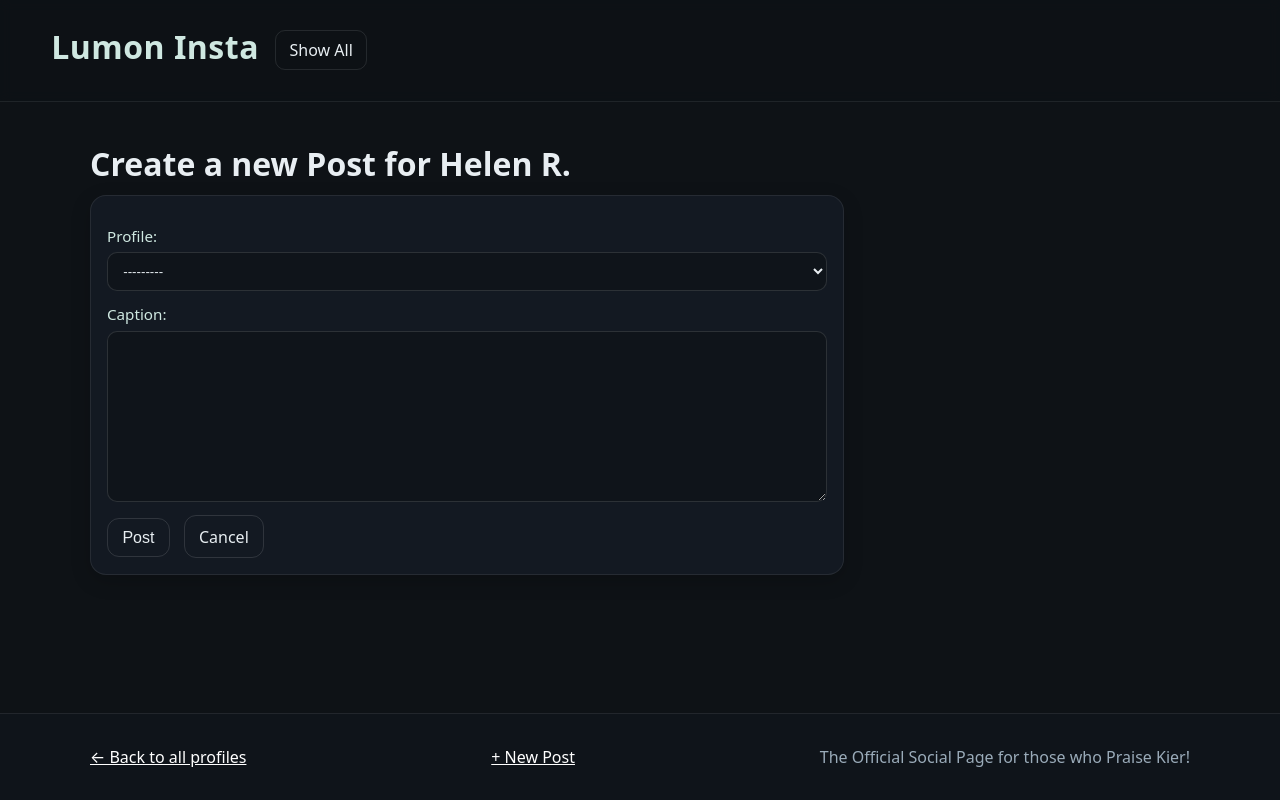
After one commit to miajolie/cs412, a Django app: page /mini_insta/profile/1/create_post in a window 1280 px wide. The commit adds this page. Run offline with Django 5.2, Linux system fonts and the light colour scheme; data comes from the database, SQL or seed files in the repository.

Commit message:
done yayay just need to check if post properly created but form is displaying well

```diff
--- /dev/null
+++ b/mini_insta/forms.py
@@ -0,0 +1,13 @@
+# mini_insta/forms.py
+# define the forms that we use for create/update/delete operations
+
+from django import forms
+from .models import *
+
+class CreatePostForm(forms.ModelForm):
+    '''a form to add a post to the database '''
+
+    class Meta:
+        '''associate this form with a model from our database'''
+        model= Post
+        fields = ['profile', 'caption']
--- a/mini_insta/templates/mini_insta/base.html
+++ b/mini_insta/templates/mini_insta/base.html
@@ -31,8 +31,20 @@
 
     </body>
     <footer class="site-footer">
-        <a class="footer-link"href="{% url 'show_all_profiles' %}">Back to all profiles</a>
-        The Offical Social Page for those who Praise Kier!
+        <div class="site-footer-inner">
+            <a class="footer-link" href="{% url 'show_all_profiles' %}">← Back to all profiles</a>
+
+                {# Show the Create Post button only when we know which profile to post to #}
+                {% if profile %}
+                    <a class="footer-link" href="{% url 'create_post' profile.pk %}">+ New Post</a>
+                {% elif post %}
+                    {# On a post page, derive the profile from the post #}
+                    <a class="footer-link" href="{% url 'create_post' post.profile.pk %}">+ New Post</a>
+                {% endif %}
+
+                <span class="footer-tagline">The Official Social Page for those who Praise Kier!</span>
+
+        </div>
     </footer>
 
 </html>
--- /dev/null
+++ b/mini_insta/templates/mini_insta/create_post_form.html
@@ -0,0 +1,18 @@
+{% extends 'mini_insta/base.html' %}
+
+{% block content %}
+<main class="post-page">
+    <h1>Create a new Post for {{ profile.display_name}}</h1>
+
+    <form method="POST" action="{% url 'create_post' profile.pk %}">
+    {% csrf_token %}
+
+    {{ form.as_p }}
+
+    <button type="submit" class="btn">Post</button>
+    <a class="btn" href="{% url 'show_profile' profile.pk %}">Cancel</a>
+    </form>
+
+</main>
+
+{% endblock %}
--- a/mini_insta/templates/mini_insta/show_profile.html
+++ b/mini_insta/templates/mini_insta/show_profile.html
@@ -31,7 +31,7 @@
           <span class="stat-label">Following</span>
         </li>
         <li>
-          <span class="stat-number">TBD</span>
+          <span class="stat-number">{{profile.get_all_posts.count}}</span>
           <span class="stat-label">Posts</span>
         </li>
       </ul>
--- a/mini_insta/urls.py
+++ b/mini_insta/urls.py
@@ -2,7 +2,7 @@
 # and the link for the image to access the individual profile
 
 from django.urls import path
-from .views import ProfileListView, ProfileDetailView, PostDetailView
+from .views import ProfileListView, ProfileDetailView, PostDetailView, CreatePostView
 
 urlpatterns=[
 
@@ -11,4 +11,6 @@ urlpatterns=[
     path('profile/<int:pk>', ProfileDetailView.as_view(), name='show_profile'),
 
     path('post/<int:pk>', PostDetailView.as_view(), name="show_post"),
+
+    path('profile/<int:pk>/create_post', CreatePostView.as_view(), name="create_post"),
 ]
--- a/mini_insta/views.py
+++ b/mini_insta/views.py
@@ -1,8 +1,10 @@
 # views.py file that obtains all the data for the website
 
 from django.shortcuts import render
-from django.views.generic import ListView,DetailView
-from .models import Profile, Post
+from django.views.generic import ListView,DetailView, CreateView
+
+from .forms import CreatePostForm
+from .models import Profile, Post, Photo
 
 # Create your views here.
 
@@ -28,3 +30,41 @@ class PostDetailView(DetailView):
     model = Post
     template_name = "mini_insta/show_post.html"
     context_object_name = 'post'
+
+class CreatePostView(CreateView):
+    '''A view to handle creation of a new Post
+        1) display the HTML form to user (GET)
+        2) process the form submission and store the new Post object (POST)
+        '''
+
+    form_class = CreatePostForm
+    template_name = 'mini_insta/create_post_form.html'
+
+    def get_context_data(self, **kwargs):
+        '''return the dictionary of context variaable for is in the template'''
+        context = super().get_context_data(**kwargs)
+        pk = self.kwargs['pk']
+        context['profile'] = Profile.objects.get(pk=pk)
+        return context
+
+    def form_valid(self, form):
+        '''This method handles the form submission and saves the new object to
+        the Django database. We need to add the foreign key (of the Profile) to
+        the Comment object before saving it to the database.'''
+
+        print(form.cleaned_data)
+        # retrive the pj from the url pattern
+        pk = self.kwargs['pk']
+        profile = Profile.objects.get(pk=pk)
+        # set the fk
+        form.instance.profile = profile
+        # delegate the work to the superclass method form_valid
+        response = super().form_valid(form)
+        image_url = form.cleaned_data.get('image_url')
+
+
+        if image_url:
+            Photo.objects.create(post=self.object, image_url=image_url)
+
+
+        return response
--- a/static/severance.css
+++ b/static/severance.css
@@ -283,7 +283,7 @@ button:focus-visible {
 .placeholder-card img{
     display:block;
     width:100%;
-    aspect-ratio:1 / 1;
+    aspect-ratio: 1 / 1;
     object-fit:cover;
     object-position:center;
 }
@@ -365,8 +365,8 @@ button:focus-visible {
 
 .photos-grid{
   display: grid;
-  grid-template-columns: repeat(auto-fill, minmax(260px, 1fr));
-  gap: 1rem;
+  grid-template-columns: repeat(auto-fill, minmax(360px, 1fr));
+  gap: 1.2rem;
   margin-top: .75rem;
 }
 
@@ -387,3 +387,124 @@ button:focus-visible {
 
 .post-media{ display:block; background:#0f141a; aspect-ratio: 1 / 1; }
 .post-media img{ width:100%; height:100%; object-fit:cover; object-position:center; }
+
+/* new footer */
+.site-footer-inner{
+  width: min(1100px, 92vw);
+  margin: 0 auto;
+  padding: 1rem 0;
+  display: flex;
+  align-items: center;
+  gap: 1rem;
+  justify-content: space-between;
+  flex-wrap: wrap;
+}
+.footer-tagline{ color:#9aabb9; }
+
+/* form styling */
+
+.post-page form{
+  background:#131922;
+  border:1px solid rgba(255,255,255,.08);
+  border-radius:16px;
+  padding:1rem;
+  box-shadow:0 6px 20px rgba(0,0,0,.18);
+  max-width:720px;
+  margin:.75rem 0 0;
+}
+
+/* each field row is a <p> from as_p */
+.post-page form > p{
+  margin:.85rem 0;
+  display:flex;
+  flex-direction:column;
+  gap:.4rem;
+}
+
+.post-page form label{
+  color:#cfe8e1;
+  font-size:.95rem;
+}
+
+/* inputs / textarea / selects */
+.post-page form input[type="text"],
+.post-page form input[type="url"],
+.post-page form input[type="email"],
+.post-page form input[type="search"],
+.post-page form input[type="password"],
+.post-page form select,
+.post-page form textarea{
+  background:#0f141a;
+  color:#e8eef2;
+  border:1px solid rgba(255,255,255,.12);
+  border-radius:10px;
+  padding:.6rem .7rem;
+  width:100%;
+}
+
+.post-page form textarea{
+  min-height:110px;
+  resize:vertical;
+}
+
+.post-page form input::placeholder,
+.post-page form textarea::placeholder{
+  color:#9aabb9;
+}
+
+/* focus states */
+.post-page form input:focus,
+.post-page form select:focus,
+.post-page form textarea:focus{
+  outline:2px solid #cfe8e1;
+  outline-offset:2px;
+}
+
+/* help text & errors rendered by Django */
+.post-page form .helptext{
+  color:#9aabb9;
+  font-size:.9rem;
+}
+
+/* Django errorlist = <ul class="errorlist"><li>… */
+.post-page form ul.errorlist{
+  list-style:none;
+  margin:.35rem 0 0;
+  padding:.5rem .6rem;
+  border:1px solid rgba(255, 99, 71, .25);
+  background:rgba(255, 99, 71, .08);
+  color:#ffb6a0;
+  border-radius:8px;
+}
+
+/* submit + cancel spacing (your .btn already styled) */
+.post-page form .btn + .btn{
+  margin-left:.6rem;
+}
+
+/* buttons should match .btn links */
+a.btn:link,
+a.btn:visited { color:#e8eef2; }
+/* kill purple visited */
+
+button.btn,
+input[type="submit"].btn{
+  appearance:none; -webkit-appearance:none;
+  background:transparent;
+  /* stop white fill */
+  font-size: 1rem;
+  font-weight: 500;
+  color:#e8eef2;
+  border:1px solid rgba(255,255,255,.12);
+  border-radius:12px;
+  padding:.6rem .9rem;
+  cursor:pointer;
+  transition:transform .16s ease, background-color .16s ease, border-color .16s ease;
+}
+button.btn:hover,
+input[type="submit"].btn:hover,
+a.btn:hover{
+  transform:translateY(-1px);
+  background:rgba(207,232,225,.06);
+  border-color:rgba(207,232,225,.6);
+}
```
